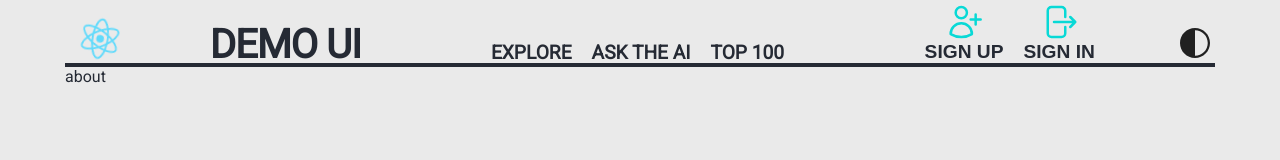
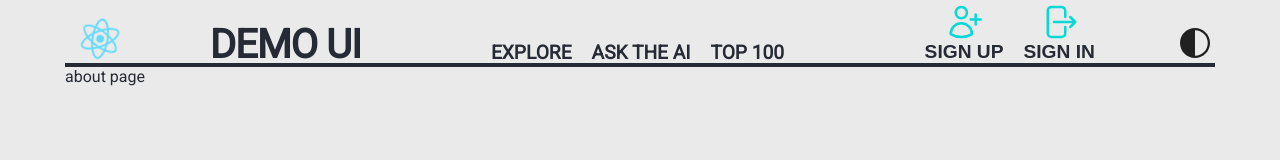
Before and after one commit to 10ryanna01/Functional-React-Ui, a React (Create React App) app: page /About in a window 1280 px wide. Shown: the top 160 px of the page. Built offline with nearby package versions, Linux system fonts and the light colour scheme.

Commit message:
:art: updated flow

```diff
--- a/src/App.js
+++ b/src/App.js
@@ -7,15 +7,15 @@ import {
   Route,
   RouterProvider,
 } from "react-router-dom";
-import Home from "./pages/home";
-import About from "./pages/about";
+import Home from "./pages/Home";
+import About from "./pages/About";
 
 
 const router = createBrowserRouter(
   createRoutesFromElements(
     <Route path="/" element={<Header />}>
       <Route index element={<Home />} />
-      <Route path="about" element={<About />} />
+      <Route path="About" element={<About />} />
     </Route>
   )
 );
--- a/src/components/AccountNav.jsx
+++ b/src/components/AccountNav.jsx
@@ -45,7 +45,7 @@ export default function AccountNav() {
 
   return (
     <>
-      <div className="UI__header__acc-nav"  ref={userSignUpRef}>
+      <div className="UI__header__acc-nav"  >
         {!logUserIn ? (
           <div className="UI__header__acc-nav__list">
             <button
@@ -85,12 +85,13 @@ export default function AccountNav() {
           </>
         )}
       </div>
-
+<div ref={userSignUpRef}>
       {userSignUp ? (
         <div  className="UI__signup-form">
           <AccountSignUpStepper />
         </div>
       ) : null}
+      </div>
     </>
   );
 }
--- a/src/components/CardsData.jsx
+++ b/src/components/CardsData.jsx
@@ -3,7 +3,7 @@ import { IconGrid, IconList } from "../assets/Index";
 import CardsTemplate from "./CardsTemplate";
 import LiveSearch from "./LiveSearch";
 
-export default function CardsData() {
+export default function CardsData(props) {
 
   const [movies, setMovies] = useState([]);
   const [addSortByGrid, setAddSortByGrid] = useState(false);
--- a/src/pages/about.jsx
+++ b/src/pages/about.jsx
@@ -1,7 +1,9 @@
-import React from 'react';
 
-export default function about() {
+export default function About() {
+
   return (
-    <div>about</div>
+    <>
+about page
+    </>
   )
 }
--- a/src/pages/home.jsx
+++ b/src/pages/home.jsx
@@ -1,10 +1,8 @@
 
 import CardsData from "../components/CardsData";
-export default function home() {
+export default function Home() {
   return (
     <>
-
-      hello world homepage
 
       <CardsData />
 
--- a/src/styles/styles.scss
+++ b/src/styles/styles.scss
@@ -231,7 +231,7 @@ html {
   &__card-container-grid {
     grid-template-columns: 1fr;
     grid-auto-flow: column;
-    grid-template-columns: repeat(1, 300px);
+    grid-template-columns: repeat(1, 300px) !important;
     justify-content: space-between !important;
     width: 100% !important;
     overflow-x: scroll;
@@ -283,6 +283,7 @@ html {
   &__card {
     display: flex;
     flex-flow: column;
+    width: 275px;
     // width: 300px;
     &__body {
       position: relative;
```
